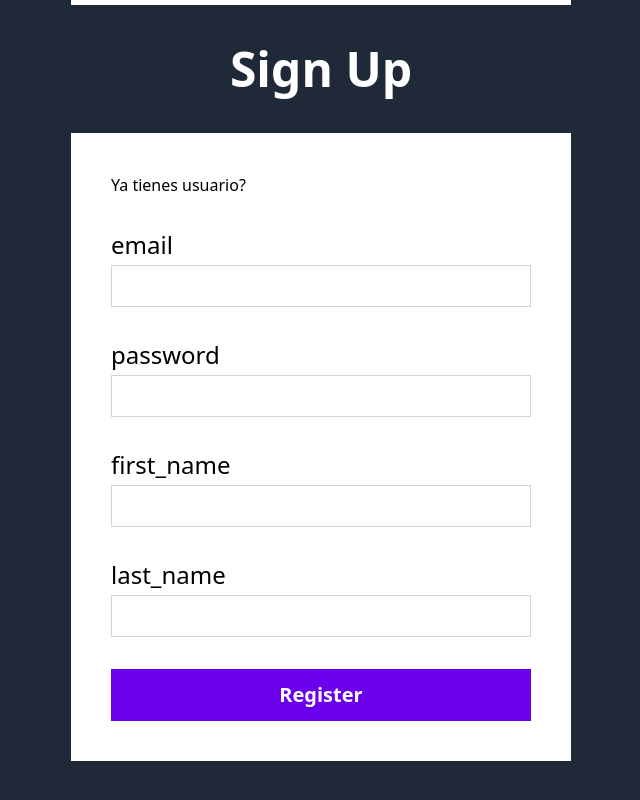
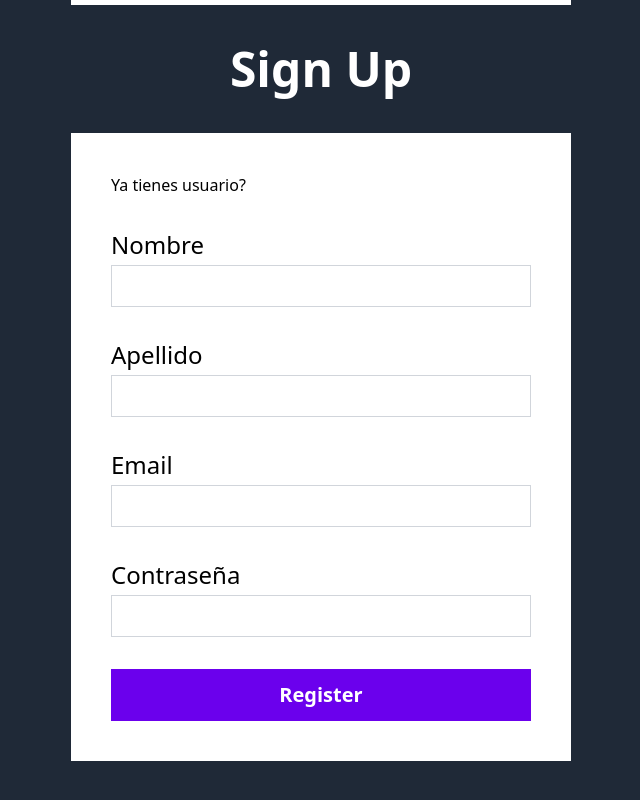
Before and after one commit to FooTalent/Lingualab, a React (Vite) app in the folder client/: page /auth/register in a window 1280 px wide. Shown: the part 534-1334 px from the top of the page, without its empty margins (319-959 px from the left). Built offline with nearby package versions, Linux system fonts and the light colour scheme.

Commit message:
Trabajos en form registro

```diff
--- /dev/null
+++ b/client/src/components/Form/InputForm.jsx
@@ -0,0 +1,25 @@
+import React from 'react';
+import ErrorMessage from '../ErrorMessage';
+
+export default function InputForm({ inputName, register, errors, getInputConfig }) {
+    return (
+        <div key={inputName} className="flex flex-col gap-1">
+            <label className="font-normal text-2xl">{getInputConfig(inputName).label}</label>
+            <input
+                id={inputName}
+                type={getInputConfig(inputName).type}
+                className="w-full p-2 border-gray-300 border"
+                {...register(inputName, {
+                    required: 'Campo obligatorio',
+                    pattern: {
+                        value: getInputConfig(inputName).validations,
+                        message: getInputConfig(inputName).messageError,
+                    },
+                })}
+            />
+            {errors[inputName] && (
+                <ErrorMessage>{errors[inputName].message}</ErrorMessage>
+            )}
+        </div>
+    );
+}
--- /dev/null
+++ b/client/src/components/Form/InputList.jsx
@@ -0,0 +1,22 @@
+import React from 'react';
+import InputForm from './InputForm';
+import SwitchToggle from '../../utils/SwitchToggle';
+
+export default function InputList({ data, register, errors, getInputConfig }) {
+  return (
+    Object.keys(data).map((inputName) => (
+      inputName !== 'role'
+        ? <InputForm
+            key={inputName}
+            inputName={inputName}
+            register={register}
+            errors={errors}
+            getInputConfig={getInputConfig}
+          />
+        : <SwitchToggle
+            key={inputName}
+            register={register}
+          />
+    ))
+  );
+}
--- /dev/null
+++ b/client/src/utils/SwitchToggle.jsx
@@ -0,0 +1,10 @@
+import React from 'react'
+
+export default function SwitchToggle() {
+  return (
+    <label htmlFor="check" className='relative bg-gray-100 w-28 h-14 rounded-full'>
+      <input type="checkbox" id="check" className='sr-only peer' />
+      <span className='w-2/5 h-4/5 bg-rose-300 absolute rounded-full left-1 top-1 peer-checked:bg-rose-600 peer-checked:left-11 transition-all duration-500'></span>
+    </label>
+  )
+}
--- a/client/src/views/auth/Register.jsx
+++ b/client/src/views/auth/Register.jsx
@@ -1,40 +1,72 @@
-import React from 'react'
+import React from 'react';
 import { useAppStore } from '../../store/useAppStore';
 import { Link, useNavigate } from 'react-router-dom';
 import { useForm } from 'react-hook-form';
-import ErrorMessage from "../../components/ErrorMessage";
+import InputList from '../../components/Form/InputList';
 
 export default function Register() {
-    const navigate = useNavigate()
-    const { userRegister, complete } = useAppStore()
+    const navigate = useNavigate();
+    const { userRegister, complete } = useAppStore();
 
     const initialValues = {
-        email: "",
-        password: "",
-        first_name: "",
-        last_name: ""
-    }
+        first_name: '',
+        last_name: '',
+        email: '',
+        password: '',
+        role: true,
+    };
 
-    const { register, handleSubmit, formState: { errors }, reset } = useForm({ defaultValues: initialValues })
+    const { register, handleSubmit, formState: { errors }, reset } = useForm({ defaultValues: initialValues });
 
     const handleForm = async (formData) => {
-        await userRegister(formData)
+        await userRegister(formData);
         if (complete) {
-            navigate("/auth/login")
+            navigate("/auth/login");
         }
-        reset()
-    }
+        reset();
+    };
 
-    const getInputType = (inputName) => {
+    const getInputConfig = (inputName) => {
+        let params = {
+            label: '',
+            type: 'text',
+            validations: /^[a-zA-Z]{3,}$/,
+            messageError: 'Debe contener como mínimo 3 carácteres'
+        }
+
         switch (inputName) {
-            case 'Email':
-                return 'email'
-            case 'Password':
-                return 'password'
+            case 'first_name':
+                params.label = 'Nombre';
+                break;
+            case 'last_name':
+                params.label = 'Apellido';
+                break;
+            case 'email':
+                params = {
+                    label: 'Email',
+                    type: 'email',
+                    validations: /^[a-zA-Z0-9._%+-]+@[a-zA-Z0-9.-]+\.[a-zA-Z]{2,}$/,
+                    messageError: 'Email incorrecto',
+                };
+                break;
+            case 'password':
+                params = {
+                    label: 'Contraseña',
+                    type: 'password',
+                    validations: /^(?=.*[a-z])(?=.*[A-Z])(?=.*[!@#$%^&*]).{8,}$/,
+                    messageError: `La contraseña debe contener:
+                    \nMínimo 8 carácteres
+                    \nUna letra mayúscula
+                    \nUna letra minúscula
+                    \nUn carácter especial`,
+                };
+                break;
             default:
-                return 'text'
+                break;
         }
-    }
+
+        return params;
+    };
 
     return (
         <React.Fragment>
@@ -46,37 +78,15 @@ export default function Register() {
                 noValidate
             >
                 <Link to={'/auth/login'}>Ya tienes usuario?</Link>
-                {
-                    Object.keys(initialValues).map(inputName => (
-                        <div key={inputName} className="flex flex-col gap-1">
-                            <label className="font-normal text-2xl">{inputName}</label>
-                            <input
-                                id={inputName}
-                                type={getInputType(inputName)}
-                                className="w-full p-2 border-gray-300 border"
-                                {...register(inputName, {
-                                    required: 'Campo obligatorio',
-                                    pattern: {
-                                        // value: true ? /\S+@\S+\.\S+/ : /\S+@\S+\.\S+/,
-                                        message: `Invalid ${inputName}`,
-                                    },
-                                })}
-                            />
-                            {errors[inputName] && (
-                                <ErrorMessage>{errors[inputName].message}</ErrorMessage>
-                            )}
-                        </div>
 
-                    ))
-                }
+                <InputList data={initialValues} register={register} errors={errors} getInputConfig={getInputConfig} />
 
                 <input
                     type="submit"
                     value='Register'
-                    className=" bg-Purple hover:bg-PurpleHover w-full p-3  text-white font-black  text-xl cursor-pointer"
+                    className="bg-Purple hover:bg-PurpleHover w-full p-3 text-white font-black text-xl cursor-pointer"
                 />
-
             </form>
         </React.Fragment>
-    )
+    );
 }
```
Also changed, not shown: client/src/index.css (line endings or trailing spaces).
